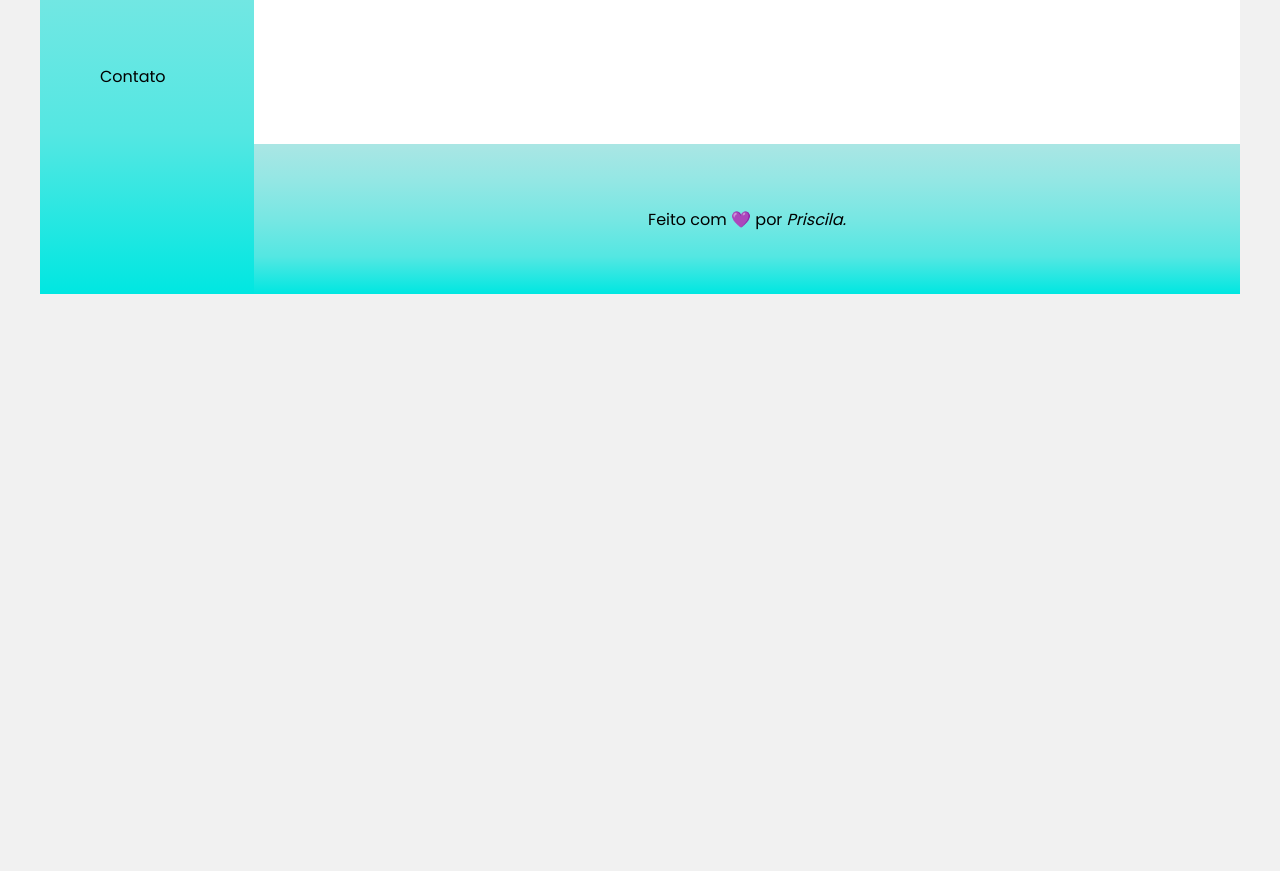
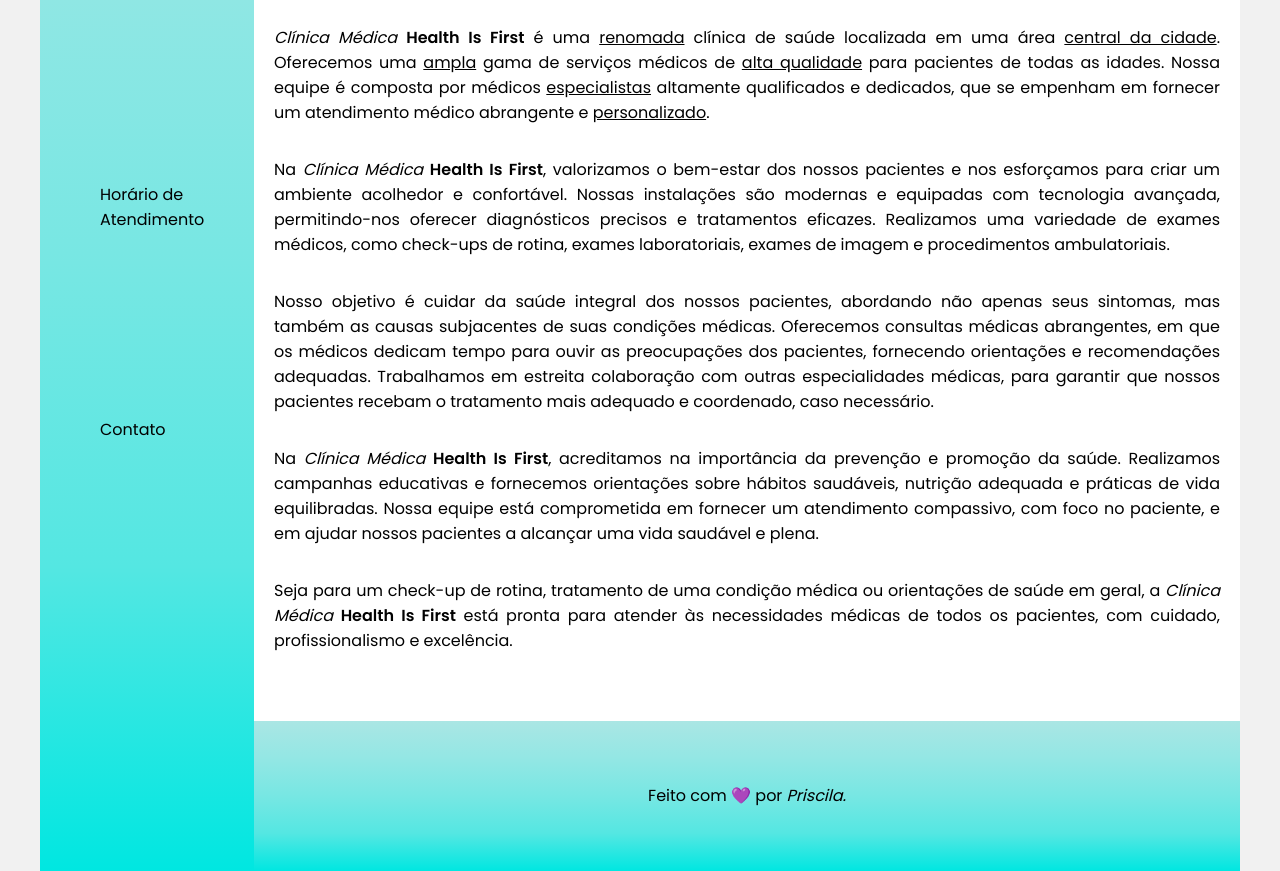
Before and after one commit to SuayMack/siteCompletoDIO, a plain HTML site: page html/sobre.html in a window 1280 px wide. Shown: the part 346-1217 px from the top of the page. Before the commit the page ends 800 px from the top, so only its background shows below. Drawn offline with Linux system fonts and the light colour scheme; files that its build step writes are made by us from their sources.

Commit message:
adicionado estrutura página sobre a clinica

```diff
--- a/html/sobre.html
+++ b/html/sobre.html
@@ -5,7 +5,7 @@
         <meta http-equiv="X-UA-Compatible" content="IE=edge">
         <meta name="viewport" content="width=device-width, initial-scale=1.0">
         <title>Template - Utilizar como modelo</title>
-    <link rel="stylesheet" href="./css/base.css">
+        <link rel="stylesheet" href="../css/base.css">
     </head>
     <body>
         <div class="wrapper">
@@ -14,8 +14,9 @@
                 <ul>
                     <li><a href="./html/paginaPrincipal.html">Página Principal</a></li>
                     <li><a href="./html/sobre.html">Sobre a Clínica</a></li>
-                <li><a href="./html/horarioAtendimento.html">Horário de Atendimento</a></li>
-                <li><a href="./html/contato.html">Contato</a></li>
+                    <li><a href="./html/horarioAtendimento.html">Horário de
+                            Atendimento</a></li>
+                    <li><a href="../html/contato.html">Contato</a></li>
                 </ul>
             </div>
 
@@ -23,12 +24,56 @@
                 <div class="header">
                     <!-- Aqui vai o seu header -->
                     <!-- img - Freepik
-                <a href="http://www.freepik.com">Designed by 3ab2ou / Freepik</a>   -->
-                <img src="./img/preview.jpg" alt="logo infi-health">
+                Imagem de <a href="https://br.freepik.com/vetores-gratis/cabecalho-de-twitter-medico-de-design-plano_18894936.htm#query=header%20medico&position=7&from_view=search&track=ais">Freepik</a>-->
+                    <img src="../img/sobre.jpg" alt="logo infi-health">
                 </div>
 
                 <div class="content">
-                Content
+                    <p>
+                        <i>Clínica Médica</i> <b>Health Is First</b> é uma <u>renomada</u> clínica de saúde
+                        localizada em uma área <u>central da cidade</u>. Oferecemos uma
+                        <u>ampla</u> gama de serviços médicos de <u>alta qualidade</u> para
+                        pacientes de todas as idades. Nossa equipe é composta
+                        por médicos <u>especialistas</u> altamente qualificados e
+                        dedicados, que se empenham em fornecer um atendimento
+                        médico abrangente e <u>personalizado</u>.
+                    </p>
+                    <p>
+                        Na <i>Clínica Médica</i> <b>Health Is First</b>, valorizamos o bem-estar dos
+                        nossos pacientes e nos esforçamos para criar um ambiente
+                        acolhedor e confortável. Nossas instalações são modernas
+                        e equipadas com tecnologia avançada, permitindo-nos
+                        oferecer diagnósticos precisos e tratamentos eficazes.
+                        Realizamos uma variedade de exames médicos, como
+                        check-ups de rotina, exames laboratoriais, exames de
+                        imagem e procedimentos ambulatoriais.
+
+                        <p>Nosso objetivo é cuidar da saúde integral dos nossos
+                            pacientes, abordando não apenas seus sintomas, mas
+                            também as causas subjacentes de suas condições
+                            médicas. Oferecemos consultas médicas abrangentes,
+                            em que os médicos dedicam tempo para ouvir as
+                            preocupações dos pacientes, fornecendo orientações e
+                            recomendações adequadas. Trabalhamos em estreita
+                            colaboração com outras especialidades médicas, para
+                            garantir que nossos pacientes recebam o tratamento
+                            mais adequado e coordenado, caso necessário.</p>
+
+                        <p>Na <i>Clínica Médica</i> <b>Health Is First</b>, acreditamos na importância da
+                            prevenção e promoção da saúde. Realizamos campanhas
+                            educativas e fornecemos orientações sobre hábitos
+                            saudáveis, nutrição adequada e práticas de vida
+                            equilibradas. Nossa equipe está comprometida em
+                            fornecer um atendimento compassivo, com foco no
+                            paciente, e em ajudar nossos pacientes a alcançar
+                            uma vida saudável e plena.</p>
+
+                        <p>Seja para um check-up de rotina, tratamento de uma
+                            condição médica ou orientações de saúde em geral, a
+                            <i>Clínica Médica</i> <b>Health Is First</b> está pronta para atender às
+                            necessidades médicas de todos os pacientes, com
+                            cuidado, profissionalismo e excelência.</p>
+                    </p>
                     <!-- Aqui vai o seu conteúdo -->
                 </div>
 
```
Also changed, not shown: html/contato.html (+1 -1 lines), html/horarioAtendimento.html (+1 -1 lines), html/paginaPrincipal.html (+1 -1 lines). Lines whose indentation alone changed are shown as unchanged.
